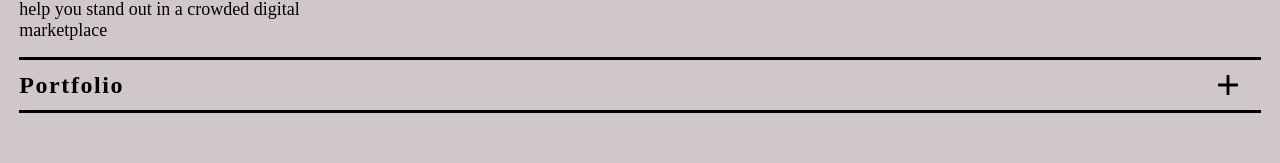
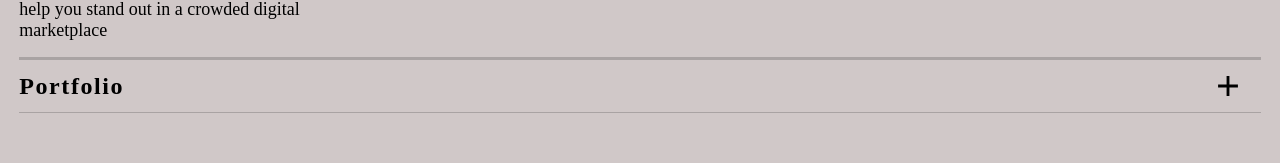
Before and after one commit to firemasterleo/shapestation, a Vue app: page / in a window 1280 px wide. Shown: the part 717-880 px from the top of the page. Built offline with nearby package versions, Linux system fonts and the light colour scheme; a web font is replaced by a local one.

Commit message:
Update HomePage.vue

```diff
--- a/src/components/HomePage.vue
+++ b/src/components/HomePage.vue
@@ -17,7 +17,7 @@
                 <h1 ref="third">Easy</h1>
             </div>
             <div class="line2">
-                <h1 ref="fourth">Website</h1>
+                <h1 ref="fourth">Web</h1>
                 <h1 ref="fifth">Development</h1>
             </div>
             <p>For businesses, using industry best practices, We build modern, simple and intuitive websites that serve.</p>
@@ -217,7 +217,7 @@
                 .svg {
                     position: absolute;
                     z-index: -2;
-                    left: 2.5rem;
+                    left: 2.4rem;
                     top: 10rem;
                     rotate: -45deg;
 
@@ -266,8 +266,8 @@
                 width: 23rem;
             }
         .portfolio {
-            border-top:  solid;
-            border-bottom:  solid;
+            border-top:  solid rgb(169, 163, 163);
+            border-bottom:  solid 1px rgb(169, 163, 163);
             height: 3.5rem;
             display: flex;
             align-items: center;
@@ -413,11 +413,11 @@ onMounted(() => {
 
   tl3.to(svg.value, { rotation: -45, delay: 0, duration: 0.3}); // Add the second animation to start immediately after the first one
 
-  tl3.to(svg.value, { y: -150, delay: 0}, '<'); // Add the second animation to start immediately after the first one
+  tl3.to(svg.value, { y: -210, delay: 0}, '<'); // Add the second animation to start immediately after the first one
 
 
 
-  tl4.to(wind1.value, { x: 450, delay: 1.5}, '<'); // Add the third animation to start immediately after the second one
+  tl4.to(wind1.value, { x: 450, delay: 1}, '<'); // Add the third animation to start immediately after the second one
   tl4.to(wind2.value, { x: 450, delay: 0 }, '<'); // Add the third animation to start immediately after the second one
   tl4.to(wind3.value, { x: 450, delay: 0 }, '<'); // Add the third animation to start immediately after the second one
   tl4.to(wind4.value, { x: 450, delay: 0 }, '<'); // Add the third animation to start immediately after the second one
```
